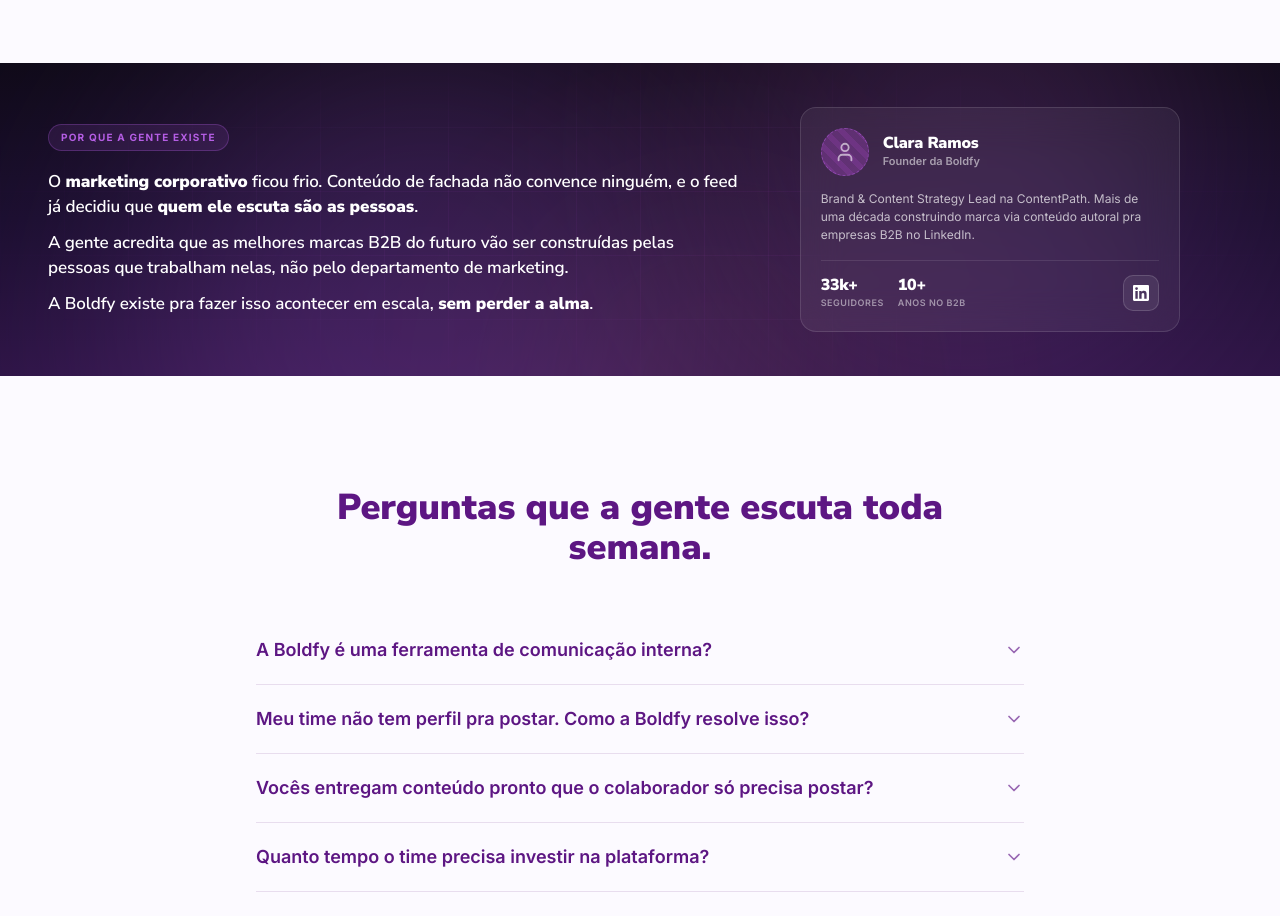
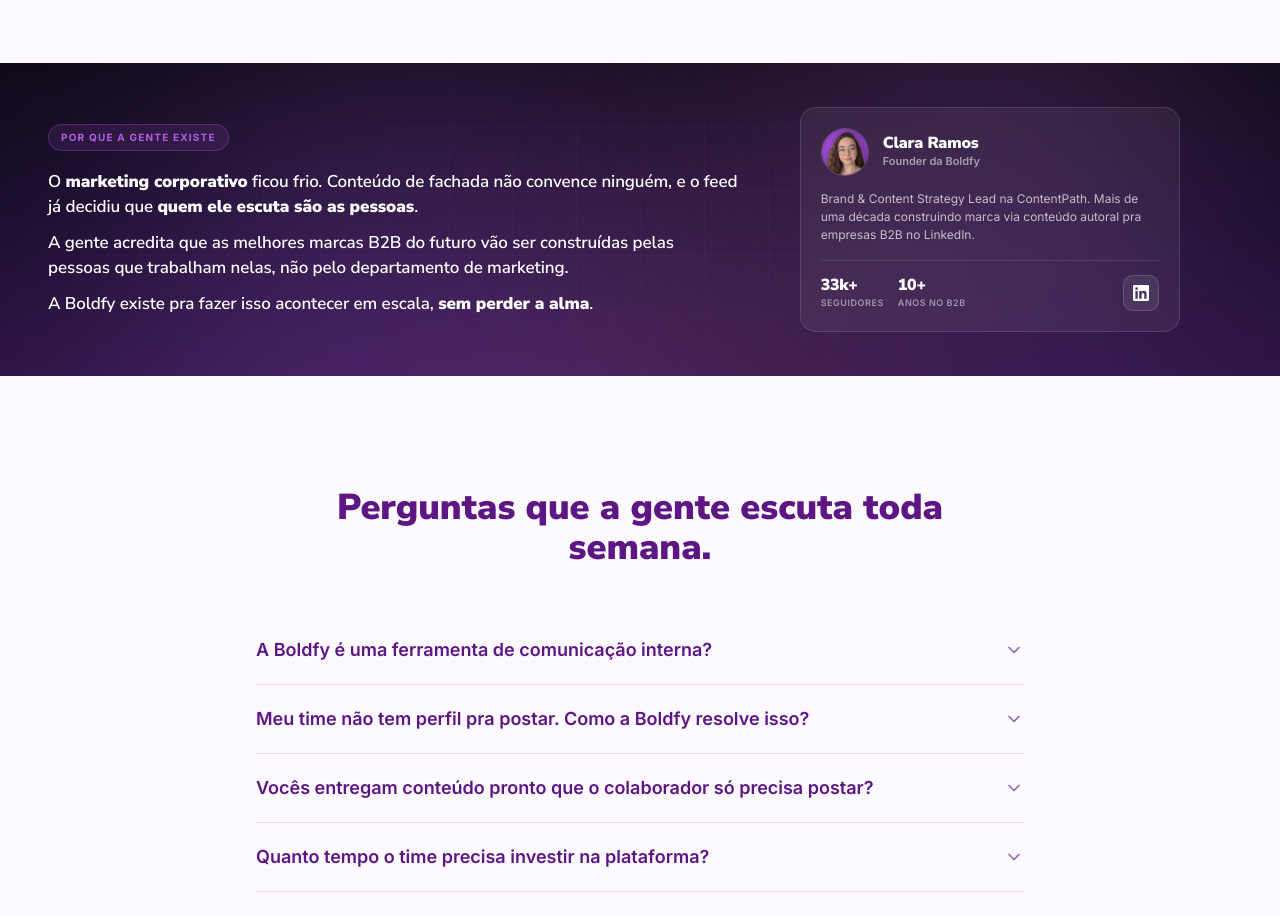
Before and after one commit to clararamosm/boldfy-site, a Next.js app: page / in a window 1280 px wide. Shown: the part 5620-6536 px from the top of the page. Built offline with nearby package versions, Linux system fonts and the light colour scheme; no server answers.

Commit message:
fix(manifesto): foto real da Clara + link LinkedIn corrigido
Troca placeholder SVG por founder.jpeg e corrige URL do LinkedIn
para /in/clararamosm/.

Co-Authored-By: Claude <noreply@anthropic.com>

```diff
--- a/src/components/sections/manifesto.tsx
+++ b/src/components/sections/manifesto.tsx
@@ -1,7 +1,7 @@
 'use client';
 
 import { useT } from '@/lib/i18n/context';
-import { User } from 'lucide-react';
+import Image from 'next/image';
 import Link from 'next/link';
 
 export function ManifestoSection() {
@@ -66,15 +66,15 @@ export function ManifestoSection() {
           <div className="rounded-2xl border border-white/[0.12] bg-white/[0.06] p-5 backdrop-blur-[20px]">
             {/* Header */}
             <div className="mb-3.5 flex items-center gap-3.5">
-              {/* Photo placeholder */}
-              <div
-                className="flex h-12 w-12 shrink-0 items-center justify-center rounded-full border border-dashed border-primary/50 text-white/60"
-                style={{
-                  background:
-                    'repeating-linear-gradient(45deg, rgba(205,80,241,.25), rgba(205,80,241,.25) 6px, rgba(205,80,241,.35) 6px, rgba(205,80,241,.35) 12px)',
-                }}
-              >
-                <User className="h-[22px] w-[22px]" />
+              {/* Photo */}
+              <div className="h-12 w-12 shrink-0 overflow-hidden rounded-full border border-white/20">
+                <Image
+                  src="/images/founder.jpeg"
+                  alt="Clara Ramos"
+                  width={48}
+                  height={48}
+                  className="h-full w-full object-cover"
+                />
               </div>
 
               <div className="min-w-0 flex-1">
@@ -111,7 +111,7 @@ export function ManifestoSection() {
                 </span>
               </div>
               <Link
-                href="https://www.linkedin.com/in/clararamos"
+                href="https://www.linkedin.com/in/clararamosm/"
                 target="_blank"
                 rel="noopener noreferrer"
                 aria-label="LinkedIn"
```
Also changed, not shown: public/images/founder.jpeg (added).
